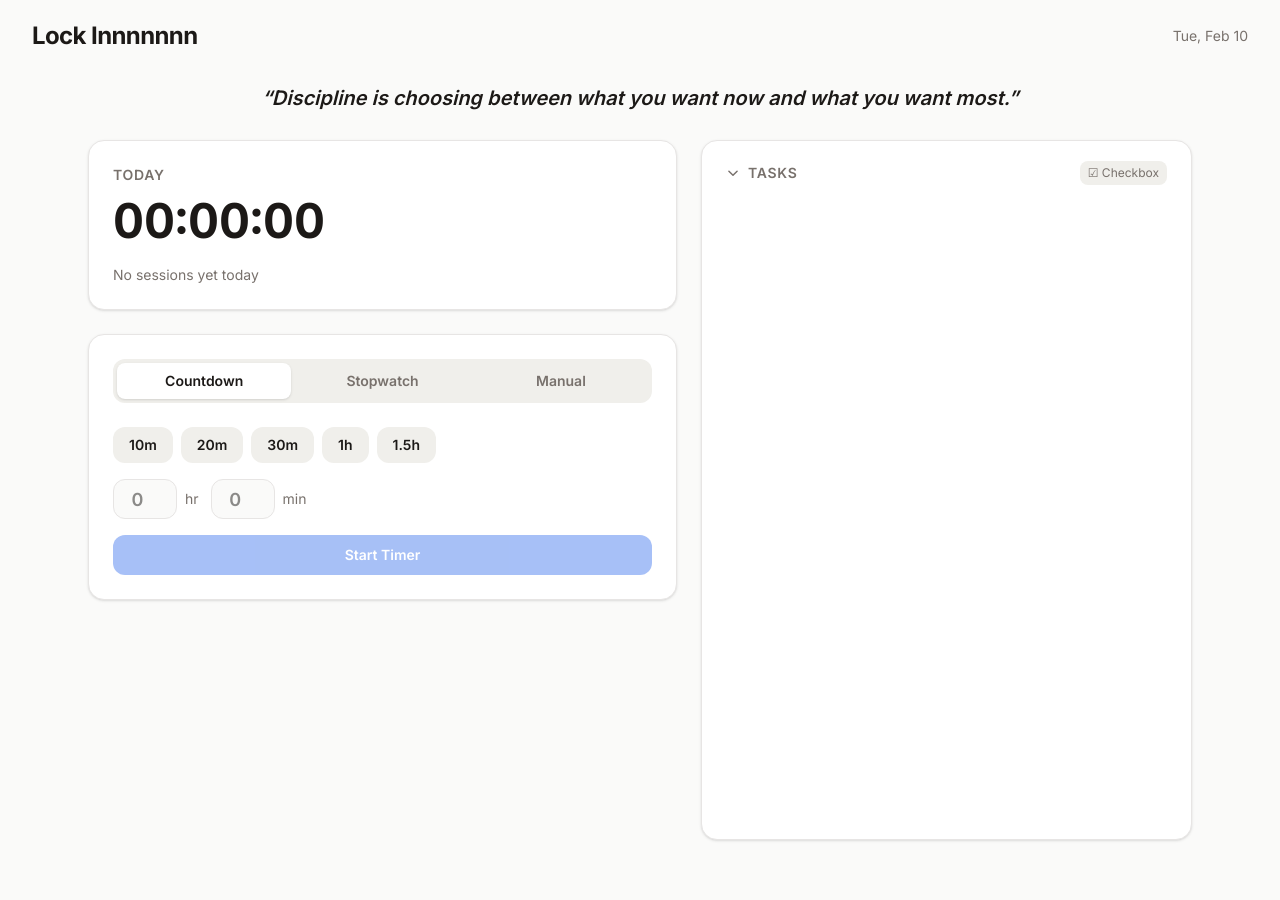
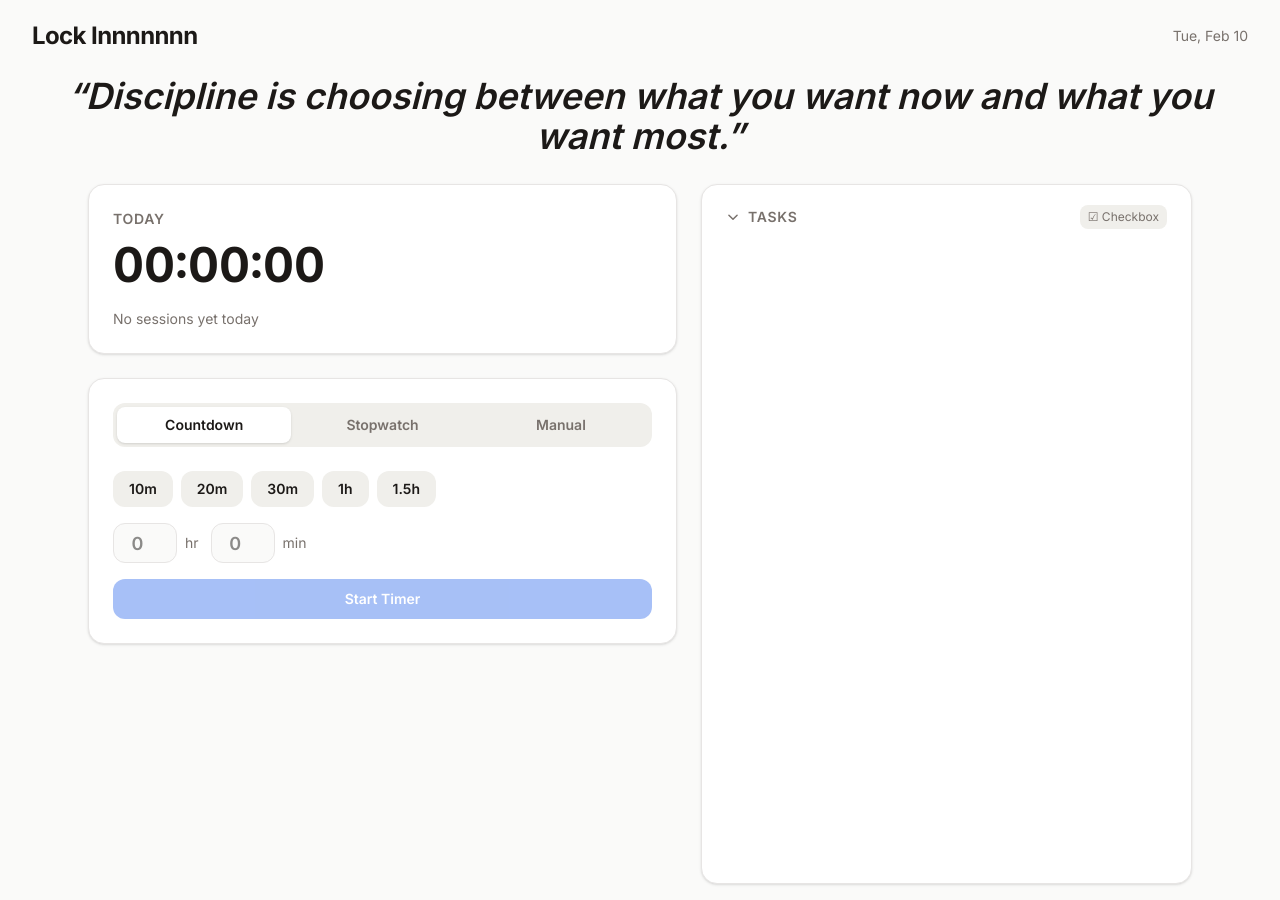
Before and after one commit to ishankhire/ClockedIn, a Next.js app: page / in a window 1280 px wide. Before the commit the page ends 856 px from the top, so only its background shows below. Built offline with nearby package versions, Linux system fonts and the light colour scheme.

Commit message:
Make motivational banner font much bigger, reduce top padding

```diff
--- a/components/MotivationalBanner.tsx
+++ b/components/MotivationalBanner.tsx
@@ -7,10 +7,10 @@ const ROTATION_INTERVAL = 15_000;
 
 function getFontSize(text: string): string {
   const len = text.length;
-  if (len <= 15) return "text-4xl";
-  if (len <= 30) return "text-3xl";
-  if (len <= 50) return "text-2xl";
-  return "text-xl";
+  if (len <= 15) return "text-7xl";
+  if (len <= 30) return "text-6xl";
+  if (len <= 50) return "text-5xl";
+  return "text-4xl";
 }
 
 export default function MotivationalBanner() {
@@ -38,7 +38,7 @@ export default function MotivationalBanner() {
   const phrase = phrases[index];
 
   return (
-    <div className="px-8 py-3 text-center">
+    <div className="px-8 pt-1 pb-3 text-center">
       <p
         className={`${getFontSize(phrase)} font-semibold italic text-text-primary transition-opacity duration-400 ${
           visible ? "opacity-100" : "opacity-0"
```
